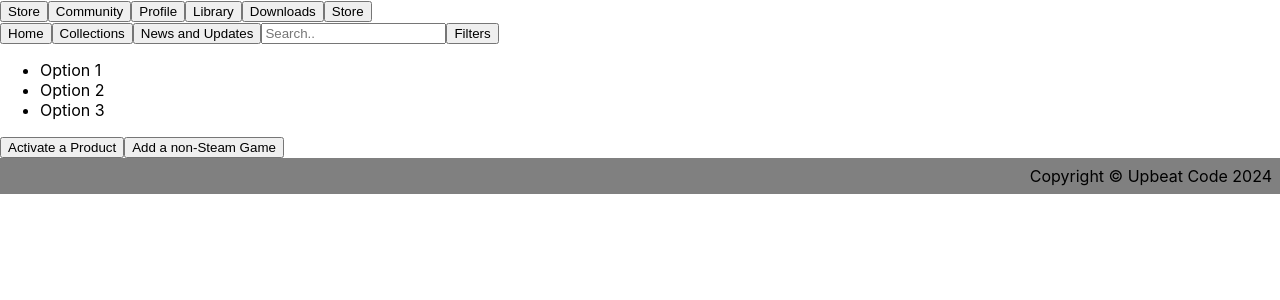
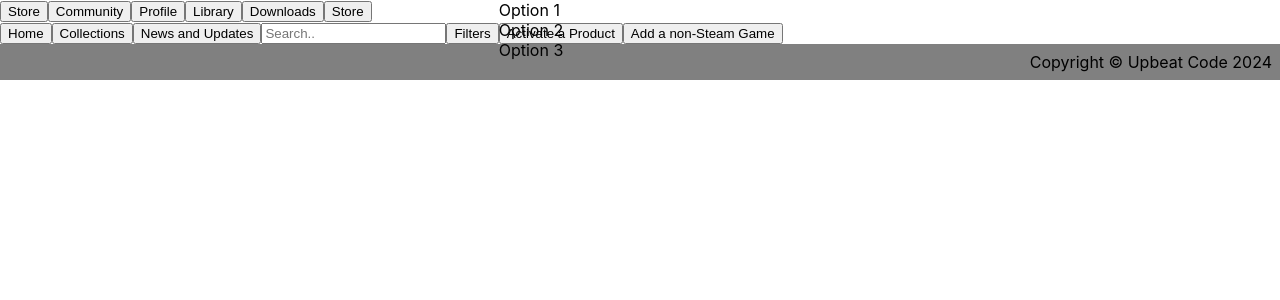
Before and after one commit to BorjonZapata/Steam_Redesign, a React (Create React App) app: page / in a window 1280 px wide. Both pictures are taken after a click on the button "Filters". Shown: the top 300 px of the page. Built offline with nearby package versions, Linux system fonts and the light colour scheme.

Commit message:
Div de los filtros cambiado para que no mueva el resto de la pagina, tambien se cambió el div del omponente para que no haga un salto de linea.

```diff
--- a/src/Components/DropDownBtn.jsx
+++ b/src/Components/DropDownBtn.jsx
@@ -1,7 +1,7 @@
 import '../Styles.css';
 function DropDownBtn(props) {
     return (
-      <button className=".DropdownButton" onClick={props.onClick}>
+      <button onClick={props.onClick}>
         {props.BtnText}
       </button>
     );
--- a/src/Components/Header.jsx
+++ b/src/Components/Header.jsx
@@ -17,7 +17,7 @@ function Header() {
         <input type="text" placeholder="Search.."></input>
         <DropDownBtn BtnText="Filters" onClick={toggleVisibility} />
         <LibraryFilters isVisible={isVisible} />
-        <button >Activate a Product</button>
+        <button>Activate a Product</button>
         <button>Add a non-Steam Game</button>
       </header>
     );
--- a/src/Components/LibraryFilters.jsx
+++ b/src/Components/LibraryFilters.jsx
@@ -1,9 +1,10 @@
 import '../Styles.css';
 function LibraryFilters(props) {
+
     return (
-      <div className=".LibraryFiltersCss">
+      <div className='noJumpDiv'>
         {props.isVisible ? (
-          <ul>
+          <ul className='dropdown'>
             <li>Option 1</li>
             <li>Option 2</li>
             <li>Option 3</li>
--- a/src/Styles.css
+++ b/src/Styles.css
@@ -4,12 +4,15 @@ footer {
   margin-top: auto;
   padding: 8px;
 }
-
-.DropdownButton{
-  display:inline;
-  z-index: 1;
+.noJumpDiv{
+  display: inline
 }
-
-.LibraryFiltersCss{
-  z-index: 2;
+.dropdown {
+  text-align: left;
+  display: inline-block;
+  margin: 0;
+  padding: 0px 4px 0px 0px;
+  list-style: none;
+  position:absolute;
+  top:0;
 }
```
Also changed, not shown: src/index.css (line endings or trailing spaces).
